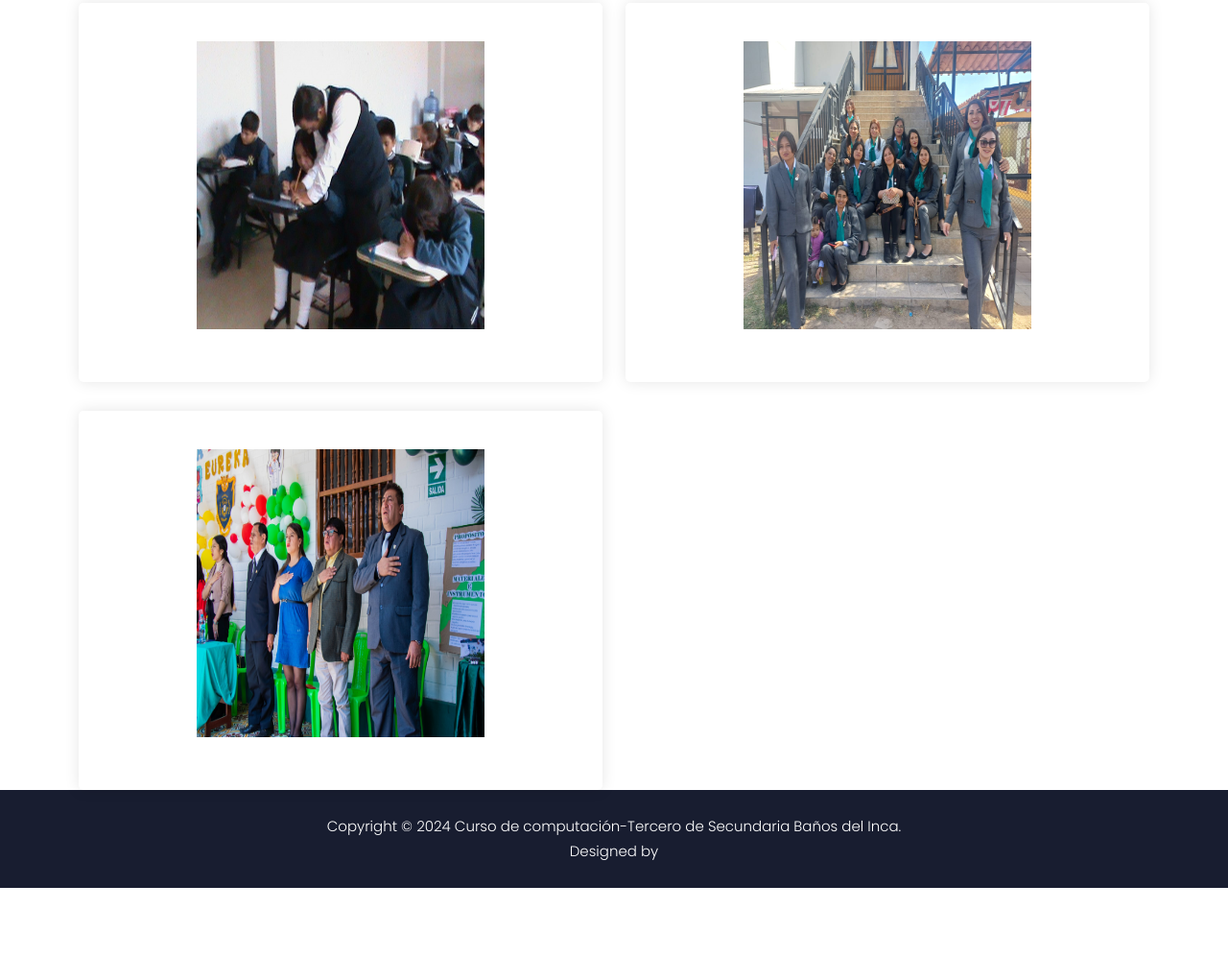
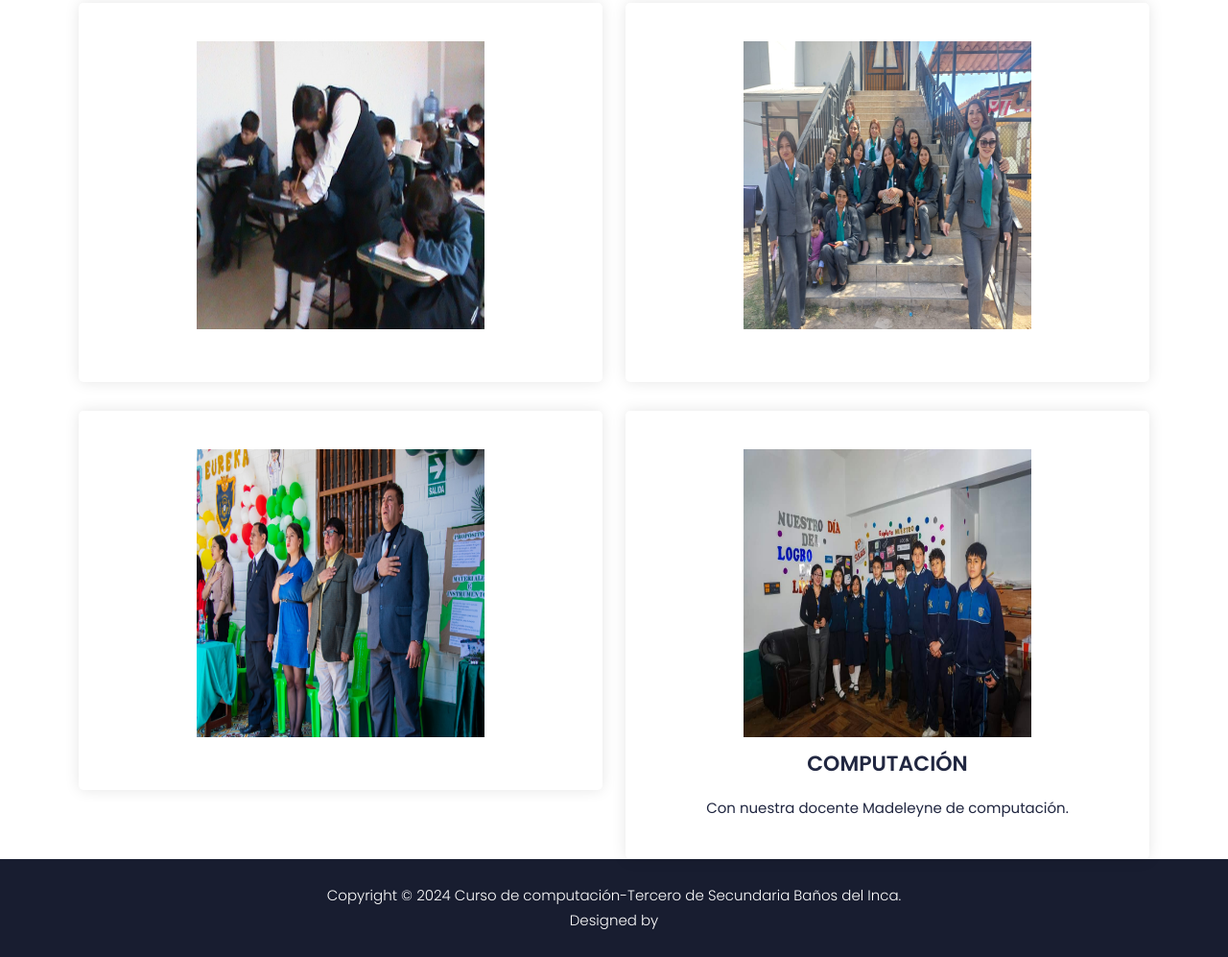
Before and after one commit to made-computation/dia-del-logro.github.io, a plain HTML site: page index.html in a window 1280 px wide. Shown: the part 6337-7334 px from the top of the page at 96% size. Before the commit the page ends 7262 px from the top, so only its background shows below. Drawn offline with nearby package versions, Linux system fonts and the light colour scheme.

Commit message:
change images

```diff
--- a/css/custom.css
+++ b/css/custom.css
@@ -20,6 +20,11 @@
   margin-bottom: 15px; /* Espacio entre la imagen y el texto */
 }
 
+
+.service-img  img {
+  object-fit: fill;
+}
+
 .service-item h4,
 .service-item p {
   margin: 0; /* Elimina márgenes adicionales */
--- a/index.html
+++ b/index.html
@@ -120,7 +120,8 @@ https://templatemo.com/tm-574-mexant
               />
               <h4>LUCIANA</h4>
               <p>
-                Soy Luciana estudiante del tercero C de educación secundaria, me gusta pasar el tiempo con mis amigos.
+                Soy Luciana estudiante del tercero C de educación secundaria, me
+                gusta pasar el tiempo con mis amigos.
               </p>
             </div>
           </div>
@@ -133,7 +134,8 @@ https://templatemo.com/tm-574-mexant
               />
               <h4>JOAQUÍN</h4>
               <p>
-                Soy Joaquín estudiante del tercero C de educación secundaria, me gusta jugar videojuegos.
+                Soy Joaquín estudiante del tercero C de educación secundaria, me
+                gusta jugar videojuegos.
               </p>
             </div>
           </div>
@@ -146,7 +148,8 @@ https://templatemo.com/tm-574-mexant
               />
               <h4>ALEX</h4>
               <p>
-                Soy Alex estudiante del tercero C de educación secundaria, me gustan los videojuegos.
+                Soy Alex estudiante del tercero C de educación secundaria, me
+                gustan los videojuegos.
               </p>
             </div>
           </div>
@@ -159,7 +162,8 @@ https://templatemo.com/tm-574-mexant
               />
               <h4>JERICO</h4>
               <p>
-                Soy Jerico estudiante del tercero C de educación secundaria, me gusta nadar.
+                Soy Jerico estudiante del tercero C de educación secundaria, me
+                gusta nadar.
               </p>
             </div>
           </div>
@@ -172,7 +176,8 @@ https://templatemo.com/tm-574-mexant
               />
               <h4>VALENTINA</h4>
               <p>
-                Soy Valentina estudiante del tercero C de educación secundaria, me gusta tomarme selfies.
+                Soy Valentina estudiante del tercero C de educación secundaria,
+                me gusta tomarme selfies.
               </p>
             </div>
           </div>
@@ -185,7 +190,8 @@ https://templatemo.com/tm-574-mexant
               />
               <h4>MADELEYNE</h4>
               <p>
-                Soy Madeleyne, docente especializada en el área de arte, cultura y administración.
+                Soy Madeleyne, docente especializada en el área de arte, cultura
+                y administración.
               </p>
             </div>
           </div>
@@ -206,7 +212,6 @@ https://templatemo.com/tm-574-mexant
                 alt="Descripción de la imagen"
                 class="service-img"
               />
-
             </div>
           </div>
           <div class="col-lg-6">
@@ -216,7 +221,6 @@ https://templatemo.com/tm-574-mexant
                 alt="Descripción de la imagen"
                 class="service-img"
               />
-
             </div>
           </div>
           <div class="col-lg-6">
@@ -226,7 +230,6 @@ https://templatemo.com/tm-574-mexant
                 alt="Descripción de la imagen"
                 class="service-img"
               />
-
             </div>
           </div>
           <div class="col-lg-6">
@@ -236,7 +239,6 @@ https://templatemo.com/tm-574-mexant
                 alt="Descripción de la imagen"
                 class="service-img"
               />
-
             </div>
           </div>
           <div class="col-lg-6">
@@ -246,7 +248,6 @@ https://templatemo.com/tm-574-mexant
                 alt="Descripción de la imagen"
                 class="service-img"
               />
-
             </div>
           </div>
           <div class="col-lg-6">
@@ -256,7 +257,6 @@ https://templatemo.com/tm-574-mexant
                 alt="Descripción de la imagen"
                 class="service-img"
               />
-
             </div>
           </div>
         </div>
@@ -268,9 +268,7 @@ https://templatemo.com/tm-574-mexant
         <div class="flex">
           <h2>ARTE EN LA INSTITUCIÓN</h2>
           <div class="div-dec"></div>
-                    <p>
-                      SERIGRAFÍA CON ACRILEX -3° "C"
-                    </p>
+          <p>SERIGRAFÍA CON ACRILEX -3° "C"</p>
         </div>
         <div class="row">
           <div class="col-lg-6">
@@ -280,7 +278,6 @@ https://templatemo.com/tm-574-mexant
                 alt="Descripción de la imagen"
                 class="service-img"
               />
-
             </div>
           </div>
           <div class="col-lg-6">
@@ -290,7 +287,6 @@ https://templatemo.com/tm-574-mexant
                 alt="Descripción de la imagen"
                 class="service-img"
               />
-
             </div>
           </div>
           <div class="col-lg-6">
@@ -300,7 +296,6 @@ https://templatemo.com/tm-574-mexant
                 alt="Descripción de la imagen"
                 class="service-img"
               />
-
             </div>
           </div>
           <div class="col-lg-6">
@@ -310,7 +305,6 @@ https://templatemo.com/tm-574-mexant
                 alt="Descripción de la imagen"
                 class="service-img"
               />
-
             </div>
           </div>
           <div class="col-lg-6">
@@ -320,7 +314,6 @@ https://templatemo.com/tm-574-mexant
                 alt="Descripción de la imagen"
                 class="service-img"
               />
-
             </div>
           </div>
           <div class="col-lg-6">
@@ -330,7 +323,6 @@ https://templatemo.com/tm-574-mexant
                 alt="Descripción de la imagen"
                 class="service-img"
               />
-
             </div>
           </div>
           <div class="col-lg-6">
@@ -340,7 +332,6 @@ https://templatemo.com/tm-574-mexant
                 alt="Descripción de la imagen"
                 class="service-img"
               />
-
             </div>
           </div>
         </div>
@@ -360,7 +351,6 @@ https://templatemo.com/tm-574-mexant
                 alt="Descripción de la imagen"
                 class="service-img"
               />
-
             </div>
           </div>
           <div class="col-lg-6">
@@ -370,7 +360,6 @@ https://templatemo.com/tm-574-mexant
                 alt="Descripción de la imagen"
                 class="service-img"
               />
-
             </div>
           </div>
           <div class="col-lg-6">
@@ -380,7 +369,6 @@ https://templatemo.com/tm-574-mexant
                 alt="Descripción de la imagen"
                 class="service-img"
               />
-
             </div>
           </div>
           <div class="col-lg-6">
@@ -399,7 +387,17 @@ https://templatemo.com/tm-574-mexant
                 alt="Descripción de la imagen"
                 class="service-img"
               />
-
+            </div>
+          </div>
+          <div class="col-lg-6">
+            <div class="service-item">
+              <img
+                src="images/directivos/image.png"
+                alt="Descripción de la imagen"
+                class="service-img"
+              />
+              <h4>COMPUTACIÓN</h4>
+              <p>Con nuestra docente Madeleyne de computación.</p>
             </div>
           </div>
         </div>
@@ -411,7 +409,8 @@ https://templatemo.com/tm-574-mexant
         <div class="row">
           <div class="col-lg-12">
             <p>
-              Copyright © 2024 Curso de computación-Tercero de Secundaria Baños del Inca.
+              Copyright © 2024 Curso de computación-Tercero de Secundaria Baños
+              del Inca.
               <br />Designed by
             </p>
           </div>
```
Also changed, not shown: images/directivos/image.png (added).
